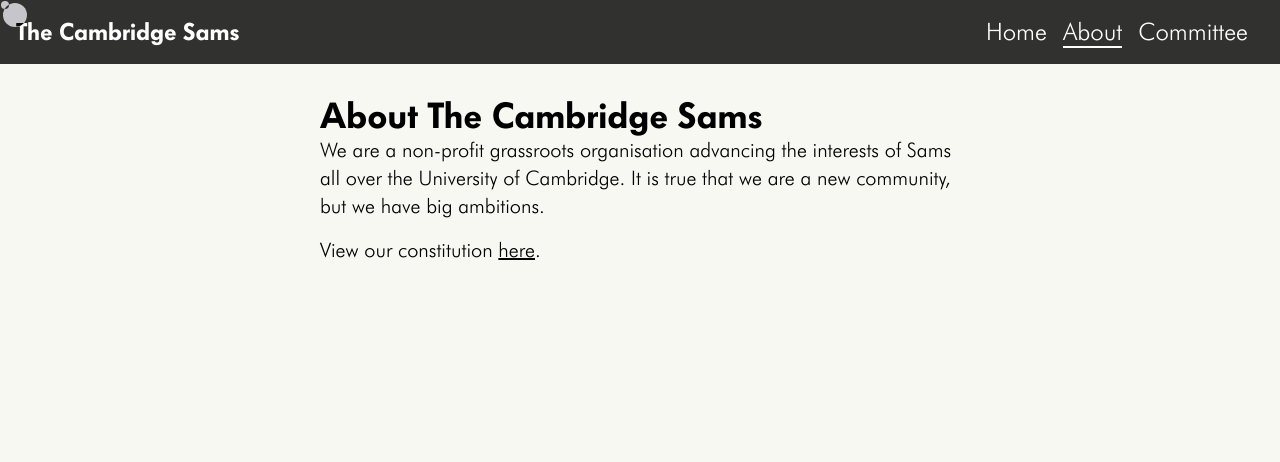
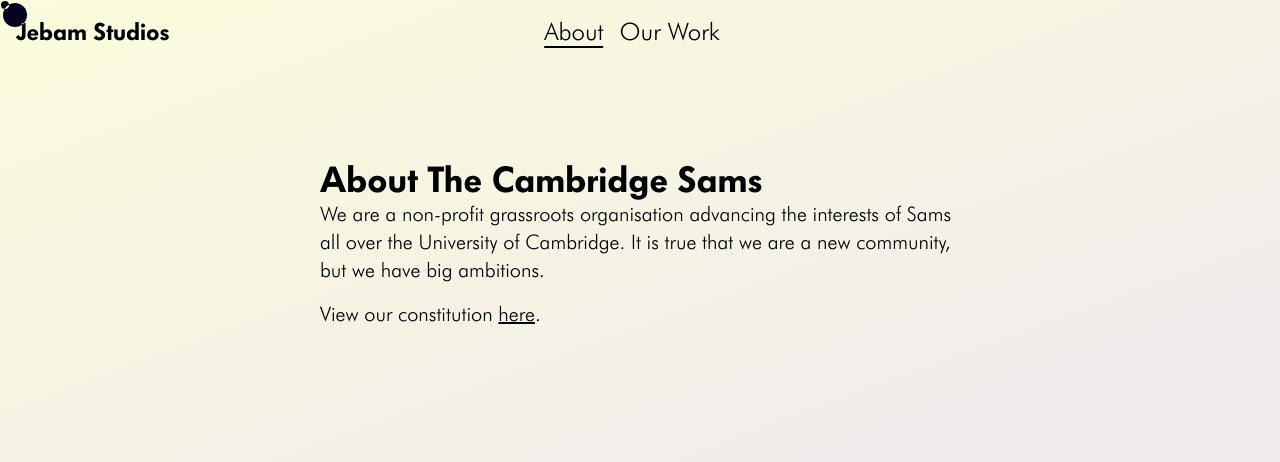
Before and after one commit to TangyPenguin37/CamSams, a SvelteKit app: page /about in a window 1280 px wide. Shown: the top 462 px of the page. Built offline with nearby package versions, Linux system fonts and the light colour scheme.

Commit message:
basic home page idea

```diff
--- a/package.json
+++ b/package.json
@@ -14,11 +14,12 @@
 	},
 	"devDependencies": {
 		"@eslint/compat": "^1.2.3",
-		"@sveltejs/adapter-cloudflare": "^4.8.0",
-		"@sveltejs/kit": "^2.9.0",
+		"@sveltejs/adapter-cloudflare": "^7.2.8",
+		"@sveltejs/kit": "^2.61.1",
 		"@sveltejs/vite-plugin-svelte": "^5.0.0",
 		"@types/jquery": "^3.5.32",
 		"autoprefixer": "^10.4.20",
+		"baseline-browser-mapping": "^2.10.32",
 		"eslint": "^9.7.0",
 		"eslint-config-prettier": "^9.1.0",
 		"eslint-plugin-svelte": "^2.36.0",
@@ -28,7 +29,6 @@
 		"prettier-plugin-tailwindcss": "^0.6.5",
 		"svelte": "^5.0.0",
 		"svelte-check": "^4.0.0",
-		"svelte-typed-js": "^1.0.3",
 		"tailwindcss": "^3.4.9",
 		"typescript": "^5.0.0",
 		"typescript-eslint": "^8.0.0",
--- a/src/app.css
+++ b/src/app.css
@@ -19,7 +19,7 @@
 body {
 	font-family: 'Futura', sans-serif;
 	font-weight: 100;
-	background-color: #f7f8f1;
+	background-image: linear-gradient(-20deg, #e9defa 0%, #fbfcdb 100%);
 	line-height: 1;
 }
 
--- a/src/routes/+layout.svelte
+++ b/src/routes/+layout.svelte
@@ -5,14 +5,12 @@
 	import { fade, fly } from 'svelte/transition';
 	import { gsap } from 'gsap';
 
-	let visible = false;
 	let expanded = false;
 
 	const gsapCursorGrow = () => gsap.to('.cursor_ball-big', { scale: 4, duration: 0.3 });
 	const gsapCursorShrink = () => gsap.to('.cursor_ball-big', { scale: 1, duration: 0.3 });
 
 	onMount(() => {
-		visible = true;
 		const bigBall = document.querySelector('.cursor_ball-big');
 		const smallBall = document.querySelector('.cursor_ball-small');
 
@@ -66,32 +64,21 @@
 	</div>
 </div>
 
-{#if visible}
-	<nav
-		class="fixed top-0 z-10 hidden w-full items-center justify-between p-4 transition-all duration-1000 md:flex"
-		class:bg-[#313230]={page.url.pathname !== '/'}
-		class:text-black={page.url.pathname === '/'}
-		class:text-white={page.url.pathname !== '/'}
-	>
-		<div
-			class="flex items-center text-white transition-all duration-1000"
-			class:invisible={page.url.pathname === '/'}
-		>
-			<a href="/" class="text-2xl font-bold">The Cambridge Sams</a>
+<nav class="relative top-0 z-10 hidden w-full p-4 text-black transition-all duration-1000 md:flex">
+	<div class="flex items-center transition-all duration-1000">
+		<a href="/" class="text-2xl font-bold">Jebam Studios</a>
 	</div>
-		<div class="flex items-center text-2xl">
-			<a href="/" class="underline-animation mr-4" class:underlined={page.url.pathname === '/'}
-				>Home</a
-			>
+
+	<div class="absolute left-1/2 flex -translate-x-1/2 transform items-center text-2xl">
 		<a
 			href="/about"
 			class="underline-animation mr-4"
 			class:underlined={page.url.pathname === '/about'}>About</a
 		>
 		<a
-				href="/committee"
+			href="/work"
 			class="underline-animation mr-4"
-				class:underlined={page.url.pathname === '/committee'}>Committee</a
+			class:underlined={page.url.pathname === '/work'}>Our Work</a
 		>
 	</div>
 </nav>
@@ -107,11 +94,7 @@
 			class:opacity-0={page.url.pathname === '/'}
 			on:click={() => (expanded = false)}>The Cambridge Sams</a
 		>
-			<button
-				class="text-3xl"
-				aria-label="Toggle navigation"
-				on:click={() => (expanded = !expanded)}
-			>
+		<button class="text-3xl" aria-label="Toggle navigation" on:click={() => (expanded = !expanded)}>
 			<svg
 				xmlns="http://www.w3.org/2000/svg"
 				class="h-6 w-6 transition-all duration-1000"
@@ -159,10 +142,10 @@
 				in:fly={{ y: -100, duration: 400 }}>About</a
 			>
 			<a
-					href="/committee"
+				href="/work"
 				class="block text-right text-xl"
 				on:click={() => (expanded = false)}
-					in:fly={{ y: -100, duration: 550 }}>Committee</a
+				in:fly={{ y: -100, duration: 550 }}>Our Work</a
 			>
 			<a
 				href="https://www.instagram.com/_camsams_"
@@ -176,7 +159,6 @@
 </nav>
 
 {#key page.url.pathname}
-		{#if visible}
 	<div
 		in:fade={{ duration: 200, delay: 400 }}
 		out:fade={{ duration: 200 }}
@@ -187,6 +169,4 @@
 		{/if}
 		<slot />
 	</div>
-		{/if}
 {/key}
-{/if}
--- a/src/routes/+page.svelte
+++ b/src/routes/+page.svelte
@@ -1,7 +1,7 @@
+<!-- website for Jebam Studios, a Christian web design company -->
 <script>
 	import { onMount } from 'svelte';
 	import { fade } from 'svelte/transition';
-	import SvelteTypedJs from 'svelte-typed-js';
 
 	let visible = false;
 
@@ -12,50 +12,24 @@
 
 {#if visible}
 	<div
-		class="splash flex h-screen flex-col items-center justify-center"
+		class="splash flex h-screen flex-col items-start justify-center gap-6 px-6 md:flex-row md:items-center md:justify-between md:px-16"
 		in:fade={{ duration: 1000, delay: 500 }}
 		out:fade={{ duration: 1000 }}
 	>
-		<h1 class="title text-left text-5xl font-bold">
-			The<br />Cambridge<br />Sams
-		</h1>
+		<h1 class="title max-w-2xl text-left text-6xl">We're a Christian web design company.</h1>
+		<div class="max-w-xs text-left text-lg opacity-75 md:mt-2 md:text-right">
+			<p>
+				Thoughtful design, clear messaging, and a strong online presence for your ministry or
+				business.
+			</p>
+			<p>
+				<a
+					href="/about"
+					class="underline-animation"
+					in:fade={{ duration: 1000, delay: 1500 }}
+					out:fade={{ duration: 1000 }}>Learn more about us. ↓</a
+				>
+			</p>
+		</div>
 	</div>
-	<div
-		class="wip absolute bottom-[5%] flex w-full justify-center text-center text-xl md:text-2xl"
-		in:fade={{ duration: 1000, delay: 1000 }}
-		out:fade={{ duration: 1000 }}
-	>
-		<SvelteTypedJs
-			strings={[
-				'This site is a work in progress.<br class="block sm:hidden" /> Some information may be missing.'
-			]}
-			typeSpeed={20}
-			startDelay={1000}
-			showCursor={window.matchMedia('(min-width: 768px)').matches}
-		>
-			<span class="typing text-center"></span>
-		</SvelteTypedJs>
-	</div>
-	<a
-		href="https://www.instagram.com/_camsams_"
-		class="absolute bottom-6 right-6 hidden md:block"
-		target="_blank"
-		aria-label="Instagram profile"
-		in:fade={{ duration: 1000, delay: 1500 }}
-		out:fade={{ duration: 1000 }}
-	>
-		<svg
-			xmlns="http://www.w3.org/2000/svg"
-			x="0px"
-			y="0px"
-			width="45"
-			height="45"
-			viewBox="0 0 50 50"
-			class="transform transition-transform duration-500 ease-in-out hover:translate-y-2"
-		>
-			<path
-				d="M 16 3 C 8.8324839 3 3 8.8324839 3 16 L 3 34 C 3 41.167516 8.8324839 47 16 47 L 34 47 C 41.167516 47 47 41.167516 47 34 L 47 16 C 47 8.8324839 41.167516 3 34 3 L 16 3 z M 16 5 L 34 5 C 40.086484 5 45 9.9135161 45 16 L 45 34 C 45 40.086484 40.086484 45 34 45 L 16 45 C 9.9135161 45 5 40.086484 5 34 L 5 16 C 5 9.9135161 9.9135161 5 16 5 z M 37 11 A 2 2 0 0 0 35 13 A 2 2 0 0 0 37 15 A 2 2 0 0 0 39 13 A 2 2 0 0 0 37 11 z M 25 14 C 18.936712 14 14 18.936712 14 25 C 14 31.063288 18.936712 36 25 36 C 31.063288 36 36 31.063288 36 25 C 36 18.936712 31.063288 14 25 14 z M 25 16 C 29.982407 16 34 20.017593 34 25 C 34 29.982407 29.982407 34 25 34 C 20.017593 34 16 29.982407 16 25 C 16 20.017593 20.017593 16 25 16 z"
-			></path>
-		</svg>
-	</a>
 {/if}
```
Also changed, not shown: src/routes/work/+page.svelte (renamed from src/routes/committee/+page.svelte), 1 other file (tests, documents, lock files or other folders). Lines whose indentation alone changed are shown as unchanged.
